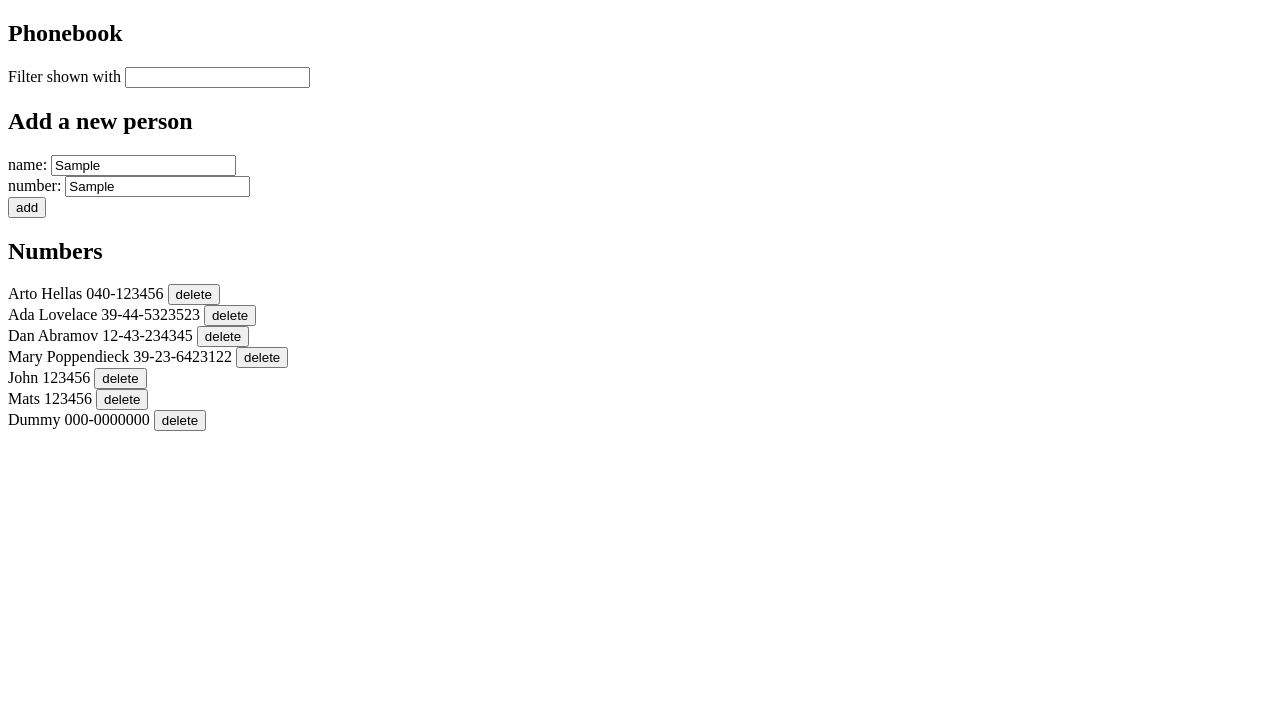
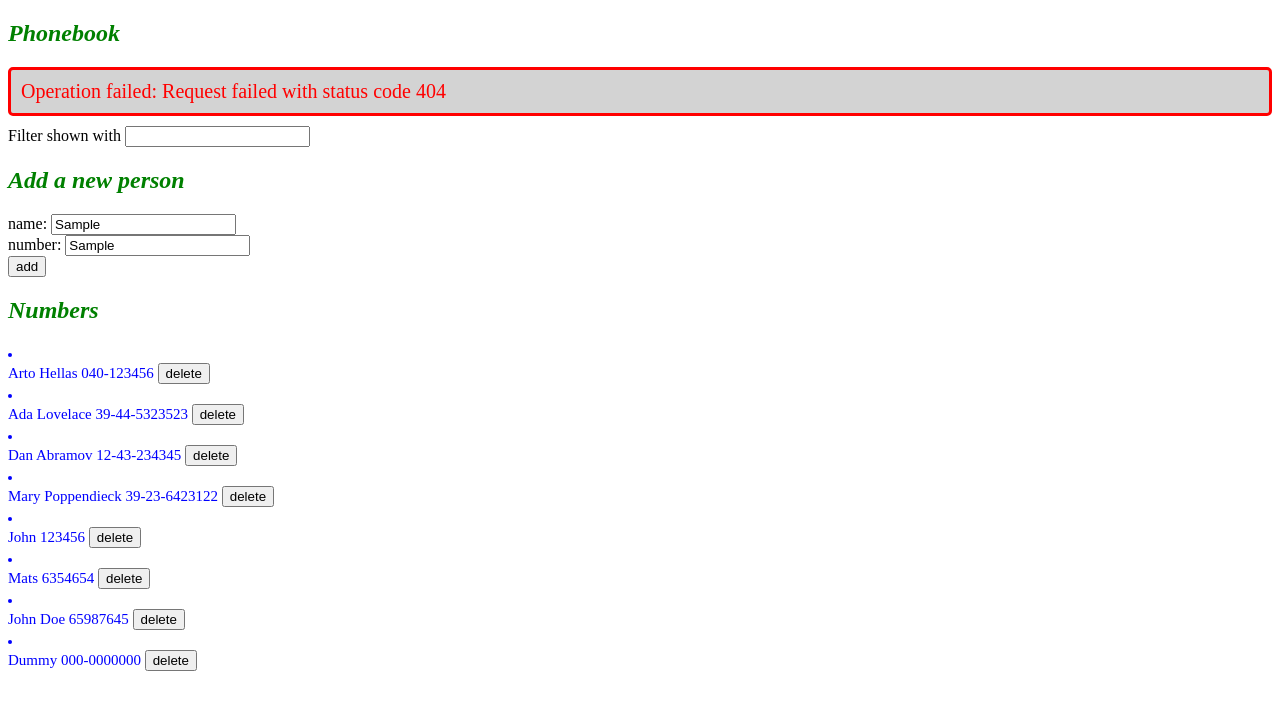
Before and after one commit to matsvw/fullstack-open, a React (Vite) app in the folder part_2/: page / in a window 1280 px wide. Both pictures are taken after typing "Sample", "Sample" into the empty fields and a click on the button "add". Shown: the top 710 px of the page. Built offline with nearby package versions, Linux system fonts and the light colour scheme; no server answers; data requests are answered from the project's data file.

Commit message:
Exercise 2.16 and 2.17

```diff
--- a/part_2/db.json
+++ b/part_2/db.json
@@ -26,9 +26,14 @@
       "id": "e3e2"
     },
     {
-      "id": "ca7c",
       "name": "Mats",
-      "number": "123456"
+      "number": "6354654",
+      "id": "ca7c"
+    },
+    {
+      "id": "fae1",
+      "name": "John Doe",
+      "number": "65987645"
     }
   ]
 }
--- a/part_2/src/App.jsx
+++ b/part_2/src/App.jsx
@@ -4,10 +4,13 @@ import personService from './services/persons'
 import Filter from './components/Filter'
 import PersonList from './components/PersonList'
 import PersonForm from './components/PersonForm'
+import Notification from './components/Notification'
 
 const App = () => {
   const [persons, setPersons] = useState([])
   const [filter, setFilter] = useState('')
+  const [errorMessage, setErrorMessage] = useState(null)
+  const [infoMessage, setInfoMessage] = useState(null)
 
   const hook = () => {
     console.log('effect')
@@ -21,6 +24,20 @@ const App = () => {
   useEffect(hook, [])
   console.log('render', persons.length, 'persons')
 
+  const setTimeoutMsg = (message, isError=true) => {
+        if (isError) {
+          setErrorMessage(message)
+          setTimeout(() => {
+            setErrorMessage(null)
+          }, 5000)
+        } else {
+          setInfoMessage(message)
+          setTimeout(() => {
+            setInfoMessage(null)
+          }, 5000)
+        }
+  }
+
   const deletePerson = id => {
     const person = persons.find(p => p.id === id)
     const confirmDelete = confirm(`Delete ${person.name} ?`)
@@ -31,7 +48,7 @@ const App = () => {
           setPersons(persons.filter(p => p.id !== id))
         })
         .catch(error => {
-          alert(`the person '${person.name}' was already deleted from server`)
+          setTimeoutMsg(`The person '${person.name}' was already deleted from server`)
           setPersons(persons.filter(p => p.id !== id))
         })
     }
@@ -57,6 +74,7 @@ const App = () => {
 
         // Update on server
         const response = await personService.update(existing.id, updatedPerson);
+        setTimeoutMsg(`Updated ${response.name}'s number`, false);
 
         // Update state using functional update
         setPersons(prev =>
@@ -68,7 +86,7 @@ const App = () => {
 
       // If person does not exist, create new
       const addedPerson = await personService.create(newPerson);
-
+      setTimeoutMsg(`Added ${addedPerson.name}`, false);
       setPersons(prev => prev.concat(addedPerson));
 
       return true; // Success
@@ -76,8 +94,7 @@ const App = () => {
       console.error(error);
 
       // Show user-friendly message
-      alert(`Operation failed: ${error.response?.data?.error || error.message}`);
-
+      setTimeoutMsg(`Operation failed: ${error.response?.data?.error || error.message}`);
       return false; // Failure
     }
   };
@@ -89,6 +106,8 @@ const App = () => {
   return (
     <div>
       <h2>Phonebook</h2>
+      <Notification message={errorMessage} isError={true} />
+      <Notification message={infoMessage} isError={false} />
       <Filter filter={filter} handleFilterChange={filterList} />
       <h2>Add a new person</h2>
       <PersonForm addPerson={addPerson} />
--- /dev/null
+++ b/part_2/src/components/Notification.jsx
@@ -0,0 +1,13 @@
+const Notification = ({ message, isError=true }) => {
+  if (message === null) {
+    return null
+  }
+
+  return (
+    <div className={isError ? "error" : "notification"}>
+      {message}
+    </div>
+  )
+}
+
+export default Notification
--- a/part_2/src/components/PersonList.jsx
+++ b/part_2/src/components/PersonList.jsx
@@ -2,7 +2,9 @@ const PersonList = ({ personsToShow, deletePerson }) => {
   return (
     <div>
         {personsToShow.map((person, index) =>
-            <div key={`${person.name}_${index}`}>{person.name} {person.number} <button onClick={() => deletePerson(person.id)}>delete</button></div>
+            <li key={`${person.name}_${index}`} className="person-item">
+                <div>{person.name} {person.number} <button onClick={() => deletePerson(person.id)}>delete</button></div>
+            </li>
         )}
     </div>
     )
--- /dev/null
+++ b/part_2/src/index.css
@@ -0,0 +1,30 @@
+h1, h2 {
+  color: green;
+  font-style: italic;
+}
+
+.person-item {
+  color: blue;
+  padding-top: 3px;
+  font-size: 15px;
+}
+
+.error {
+  color: red;
+  background: lightgrey;
+  font-size: 20px;
+  border-style: solid;
+  border-radius: 5px;
+  padding: 10px;
+  margin-bottom: 10px;
+}
+
+.notification {
+  color: green;
+  background: lightgrey;
+  font-size: 20px;
+  border-style: solid;
+  border-radius: 5px;
+  padding: 10px;
+  margin-bottom: 10px;
+}
--- a/part_2/src/main.jsx
+++ b/part_2/src/main.jsx
@@ -1,4 +1,5 @@
 import ReactDOM from "react-dom/client";
 import App from "./App";
+import './index.css'
 
 ReactDOM.createRoot(document.getElementById("root")).render(<App />);
```
